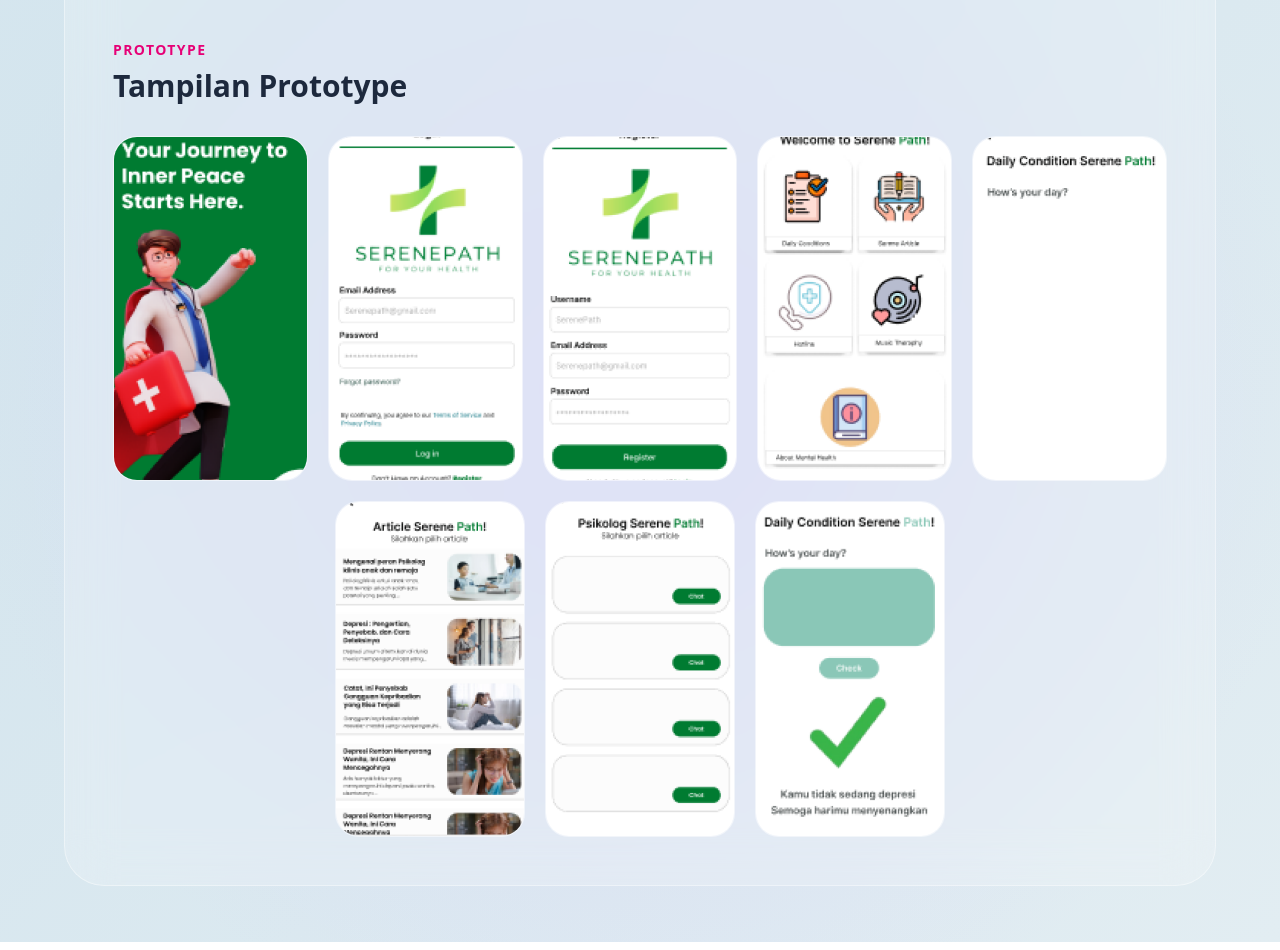
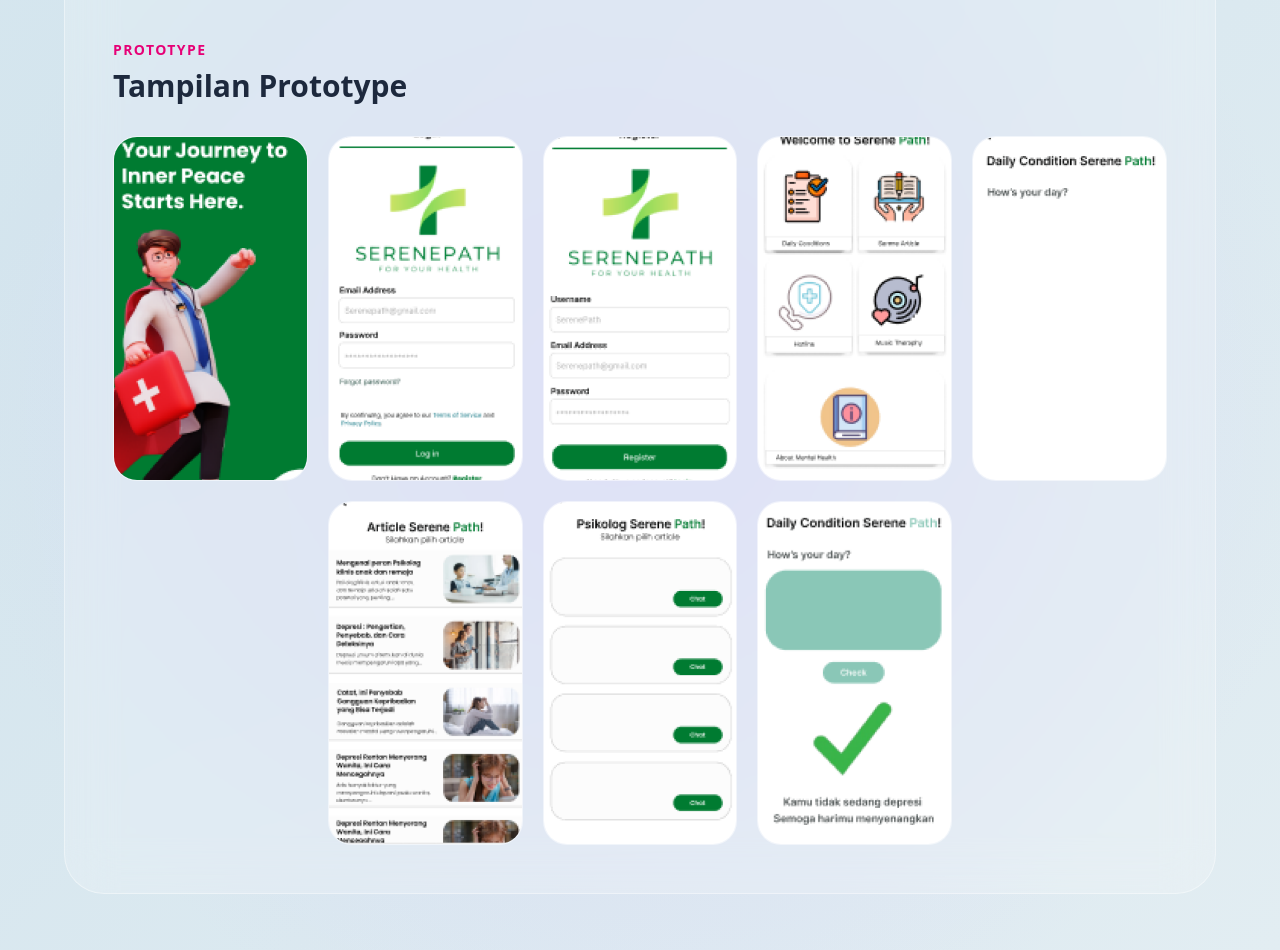
Before and after one commit to rizkiayuniandari/msyrizkia_portfolio, a Next.js app: page /projects/project-1 in a window 1280 px wide. Shown: the part 1740-2690 px from the top of the page. Built offline with nearby package versions, Linux system fonts and the light colour scheme.

Commit message:
Layout Prototype p-1

```diff
--- a/app/projects/[slug]/page.tsx
+++ b/app/projects/[slug]/page.tsx
@@ -265,22 +265,16 @@ export default async function ProjectPage({
 
                 {slug === "project-1" ? (
 
-                  <>
-                    {/* =========================
-                        PROJECT 1
-                        MOBILE / HP
-                        5 ATAS
-                    ========================= */}
-
+                  /* Menggabungkan seluruh gambar menjadi 1 Grid agar menyatu tanpa jeda */
                   <div className="mt-8 grid grid-cols-2 gap-5 sm:grid-cols-3 md:grid-cols-5">
 
-                      {project.prototype.images
-                        .slice(0, 5)
-                        .map((image, index) => (
+                    {project.prototype.images.map((image, index) => (
 
                       <div
                         key={image}
-                            className="group overflow-hidden rounded-3xl border border-white/40 bg-white/20"
+                        className={`group overflow-hidden rounded-3xl border border-white/40 bg-white/20 ${
+                          index === 5 ? "md:col-start-2" : ""
+                        }`}
                       >
 
                         <div className="relative aspect-[9/16]">
@@ -299,42 +293,6 @@ export default async function ProjectPage({
                     ))}
 
                   </div>
-
-
-                    {/* =========================
-                        PROJECT 1
-                        MOBILE / HP
-                        3 BAWAH
-                    ========================= */}
-
-                    <div className="mt-5 flex justify-center gap-5">
-
-                      {project.prototype.images
-                        .slice(5, 8)
-                        .map((image, index) => (
-
-                          <div
-                            key={image}
-                            className="group w-[calc(20%-20px)] max-w-[190px] overflow-hidden rounded-3xl border border-white/40 bg-white/20"
-                          >
-
-                            <div className="relative aspect-[9/16]">
-
-                              <Image
-                                src={image}
-                                alt={`${project.title} prototype ${index + 6}`}
-                                fill
-                                className="object-cover transition duration-500 group-hover:scale-105"
-                              />
-
-                            </div>
-
-                          </div>
-
-                        ))}
-
-                    </div>
-                  </>
 
                 ) : (
 
```
Lines whose indentation alone changed are shown as unchanged.
